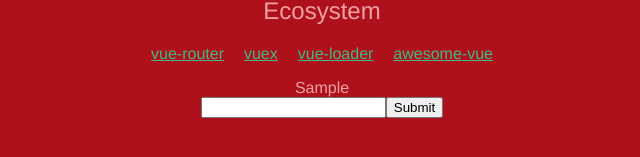
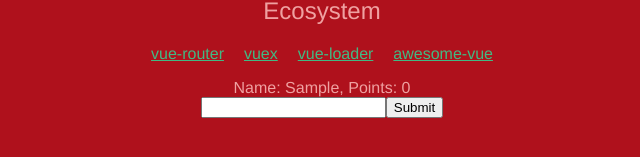
Before and after one commit to Jantho1990/Shepherd, a Vue app: page / in a window 1280 px wide. Both pictures are taken after typing "Sample" into the empty fields and a click on the button "Submit". Shown: the part 451-608 px from the top of the page, without its empty margins (318-958 px from the left). Built offline with nearby package versions, Linux system fonts and the light colour scheme.

Commit message:
display points

```diff
--- a/src/components/SheepHandler.vue
+++ b/src/components/SheepHandler.vue
@@ -1,7 +1,7 @@
 <template lang="html">
 <div id="sheep-handler">
   <div class="sheep-players">
-    <SheepPlayer :key="player.id" :playerName="player.playerName" v-for="player in players"></SheepPlayer>
+    <SheepPlayer :key="player.id" :playerName="player.playerName" :points="player.points" v-for="player in players"></SheepPlayer>
     <div class="new-player-form">
       <input v-model="newPlayerName">
       <button @click="createPlayer">Submit</button>
--- a/src/components/SheepPlayer.vue
+++ b/src/components/SheepPlayer.vue
@@ -1,13 +1,14 @@
 <template lang="html">
   <div class="">
-    {{ playerName }}
+    <span>Name: {{ playerName }}, </span>
+    <span>Points: {{ points }}</span>
   </div>
 </template>
 
 <script>
 export default {
   name: 'SheepPlayer',
-  props: ['playerName'],
+  props: ['playerName', 'points'],
   data () {
     return {
       answers: []
--- a/src/data/models/player.js
+++ b/src/data/models/player.js
@@ -8,7 +8,7 @@
 
   addAnswer (answer) {
     this.answers.push(answer)
-    this.calculatePointTotal()
+    this.points = this.calculatePointTotal()
   }
 
   removeAnswer (answer) {
@@ -16,7 +16,7 @@
       let id = answer
       let tgt = this.answers.findIndex(answer => answer.id === id)
       this.answers.splice(tgt, 1)
-      this.calculatePointTotal()
+      this.points = this.calculatePointTotal()
     }
   }
 
```
